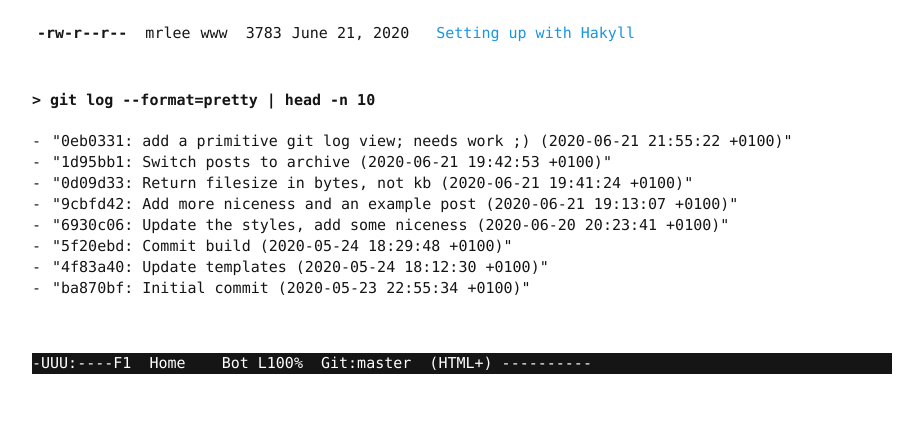
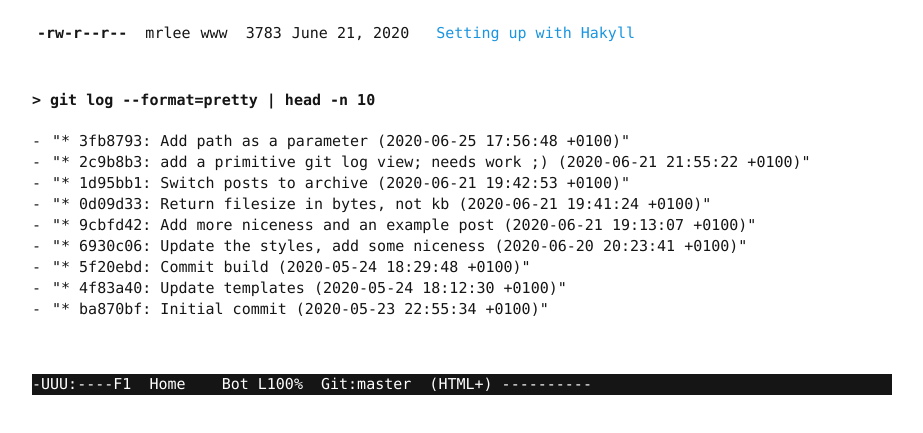
Before and after one commit to mrleedev/www.mrlee.dev, a plain HTML site: page _site/index.html in a window 1280 px wide. Shown: the part 125-558 px from the top of the page, without its empty margins (178-1101 px from the left). Drawn offline with Linux system fonts and the light colour scheme.

Commit message:
Update with new post

```diff
--- a/_site/index.html
+++ b/_site/index.html
@@ -50,21 +50,23 @@
 <h1 class="prompt">&gt; <span class="type-in">git log --format=pretty | head -n 10</span></h1>
 <ul>
 
-    <li>"0eb0331: add a primitive git log view; needs work ;) (2020-06-21 21:55:22 +0100)"</li>
+    <li>"* 3fb8793: Add path as a parameter (2020-06-25 17:56:48 +0100)"</li>
 
-    <li>"1d95bb1: Switch posts to archive (2020-06-21 19:42:53 +0100)"</li>
+    <li>"* 2c9b8b3: add a primitive git log view; needs work ;) (2020-06-21 21:55:22 +0100)"</li>
 
-    <li>"0d09d33: Return filesize in bytes, not kb (2020-06-21 19:41:24 +0100)"</li>
+    <li>"* 1d95bb1: Switch posts to archive (2020-06-21 19:42:53 +0100)"</li>
 
-    <li>"9cbfd42: Add more niceness and an example post (2020-06-21 19:13:07 +0100)"</li>
+    <li>"* 0d09d33: Return filesize in bytes, not kb (2020-06-21 19:41:24 +0100)"</li>
 
-    <li>"6930c06: Update the styles, add some niceness (2020-06-20 20:23:41 +0100)"</li>
+    <li>"* 9cbfd42: Add more niceness and an example post (2020-06-21 19:13:07 +0100)"</li>
 
-    <li>"5f20ebd: Commit build (2020-05-24 18:29:48 +0100)"</li>
+    <li>"* 6930c06: Update the styles, add some niceness (2020-06-20 20:23:41 +0100)"</li>
 
-    <li>"4f83a40: Update templates (2020-05-24 18:12:30 +0100)"</li>
+    <li>"* 5f20ebd: Commit build (2020-05-24 18:29:48 +0100)"</li>
 
-    <li>"ba870bf: Initial commit (2020-05-23 22:55:34 +0100)"</li>
+    <li>"* 4f83a40: Update templates (2020-05-24 18:12:30 +0100)"</li>
+
+    <li>"* ba870bf: Initial commit (2020-05-23 22:55:34 +0100)"</li>
 
 </ul>
     </main>
```
Also changed, not shown: posts/i-am-here.md (added, +38 -0 lines).
